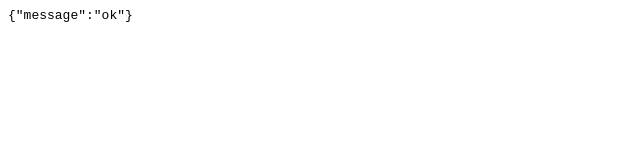
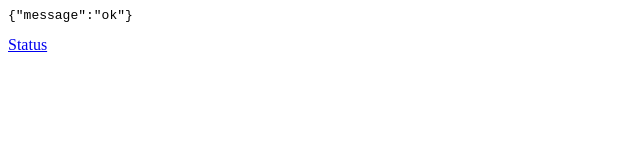
Before and after one commit to MasonX890/api, a plain HTML site: page index.html in a window 1280 px wide. Shown: the full height of the page, 0-640 px from the left. Drawn offline with Linux system fonts and the light colour scheme.

Commit message:
Update index.html

```diff
--- a/index.html
+++ b/index.html
@@ -1 +1 @@
-<body><pre style="word-wrap: break-word; white-space: pre-wrap;">{"message":"ok"}</pre></body>
+<body><pre style="word-wrap: break-word; white-space: pre-wrap;">{"message":"ok"}</pre> <a href="https://api.mcxleague.ml/status/59db90dbcdeb2f04dadcf16d">Status</a></body>
```
